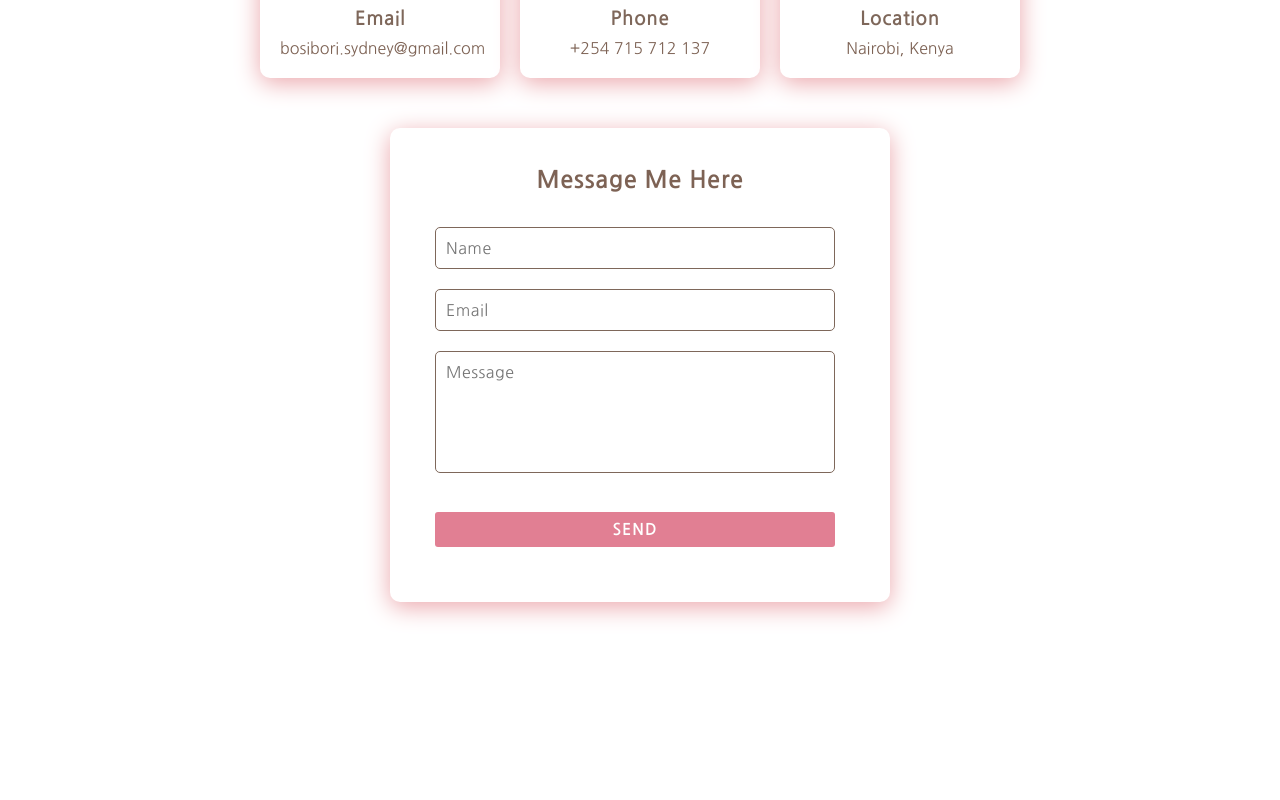
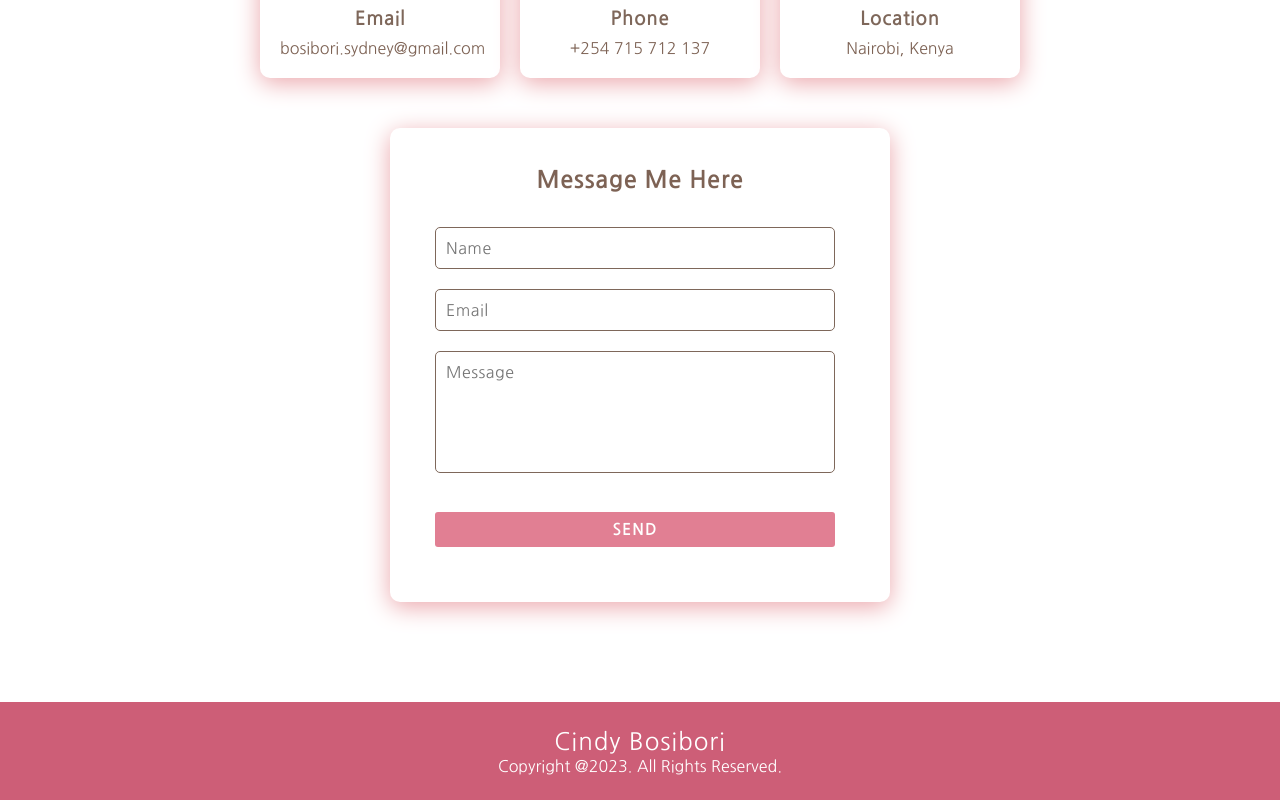
Before and after one commit to CindyBSydney/E-Portfolio-React, a React (Create React App) app: page / in a window 1280 px wide. Shown: the part 3935-4735 px from the top of the page. Before the commit the page ends 4637 px from the top, so only its background shows below. Built offline with nearby package versions, Linux system fonts and the light colour scheme.

Commit message:
feat(Footer): render footer component

```diff
--- a/src/App.js
+++ b/src/App.js
@@ -7,6 +7,7 @@ import ExperienceSection from './components/ExperienceSection';
 import ServicesSection from './components/ServicesSection';
 import ProjectsSection from './components/ProjectsSection';
 import ContactSection from './components/ContactSection';
+import FooterSection from './components/FooterSection';
 
 function App() {
   return (
@@ -18,6 +19,7 @@ function App() {
       <ServicesSection /> {/* Render ServicesSection component */}
       <ProjectsSection /> {/* Render ProjectsSection component */}
       <ContactSection /> {/* Render ContactSection component */}
+      <FooterSection /> {/* Render FooterSection component */}
     </div>
   );
 }
```
